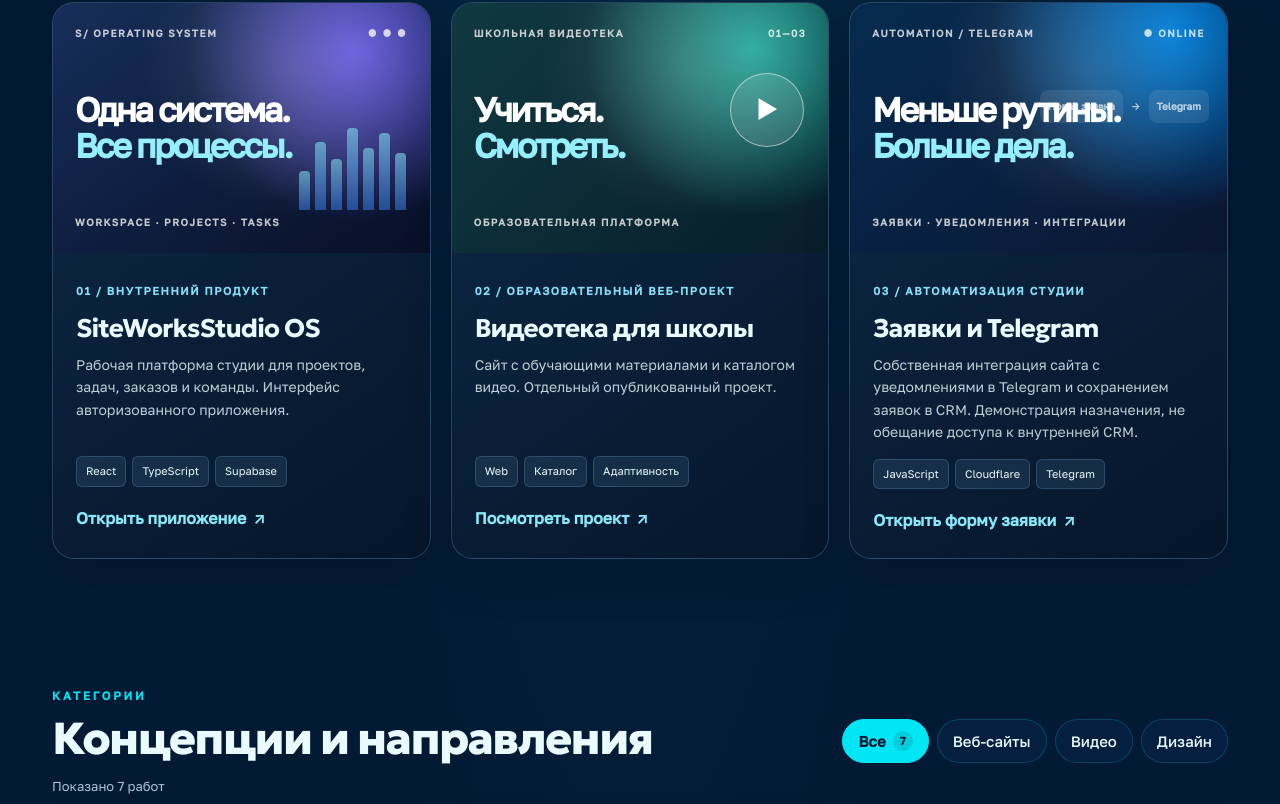
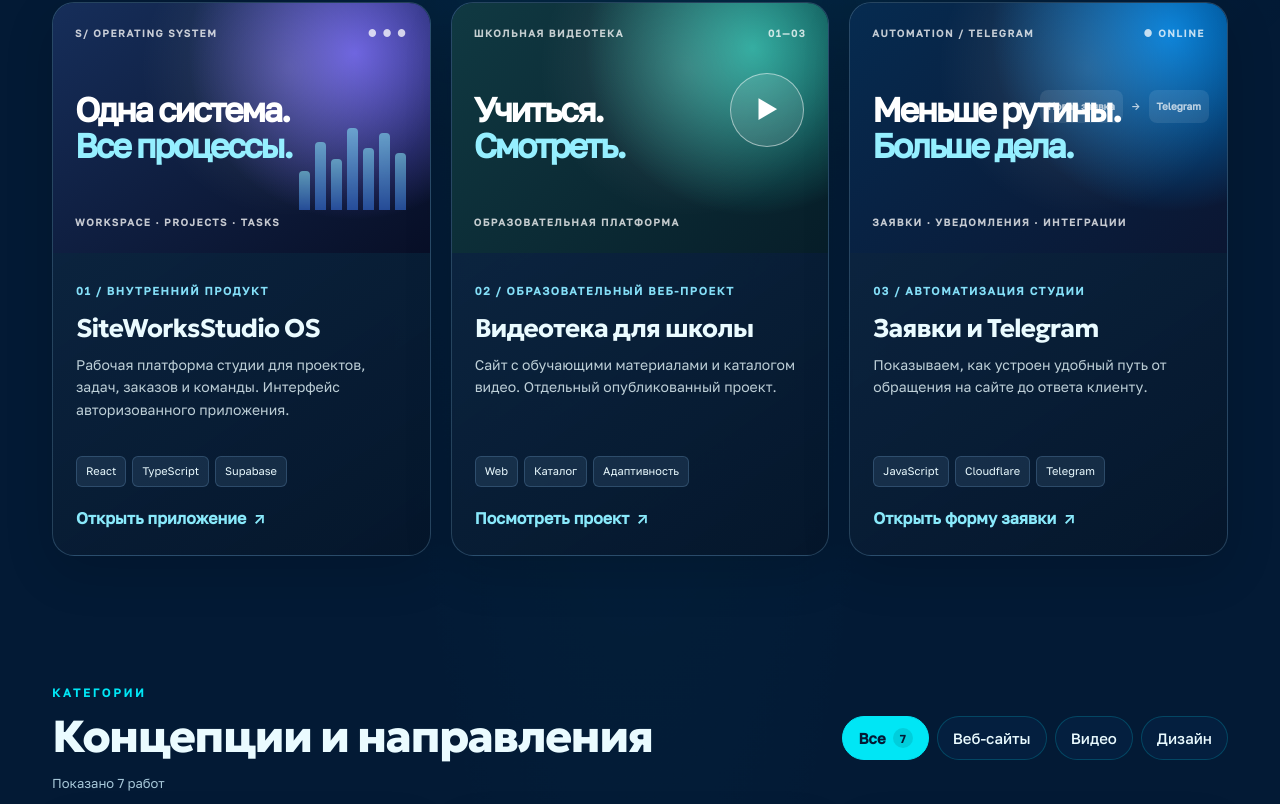
Before and after one commit to sean-way11/siteworksstudio-web, a plain HTML site: page portfolio.html in a window 1280 px wide. Shown: the part 1115-1919 px from the top of the page. Drawn offline with Linux system fonts and the light colour scheme.

Commit message:
Simplify customer-facing language in portfolio.html

```diff
--- a/portfolio.html
+++ b/portfolio.html
@@ -91,7 +91,7 @@ html.sws-motion .sws-feature-card.sws-show:hover,html.sws-motion .project-card.s
     </article>
     <article class="sws-feature-card sws-inview">
       <div class="sws-feature-visual sws-feature-bot" aria-hidden="true"><div class="sws-feature-top"><span>AUTOMATION / TELEGRAM</span><span>● ONLINE</span></div><div class="sws-feature-chat"><span>Новая заявка</span><b>→</b><span>Telegram</span></div><div class="sws-feature-big">Меньше рутины.<br><em>Больше дела.</em></div><div class="sws-feature-label">ЗАЯВКИ · УВЕДОМЛЕНИЯ · ИНТЕГРАЦИИ</div></div>
-      <div class="sws-feature-copy"><span class="sws-feature-type">03 / Автоматизация студии</span><h3>Заявки и Telegram</h3><p>Собственная интеграция сайта с уведомлениями в Telegram и сохранением заявок в CRM. Демонстрация назначения, не обещание доступа к внутренней CRM.</p><div class="sws-feature-pills"><span>JavaScript</span><span>Cloudflare</span><span>Telegram</span></div><a href="order.html">Открыть форму заявки <span aria-hidden="true">↗</span></a></div>
+      <div class="sws-feature-copy"><span class="sws-feature-type">03 / Автоматизация студии</span><h3>Заявки и Telegram</h3><p>Показываем, как устроен удобный путь от обращения на сайте до ответа клиенту.</p><div class="sws-feature-pills"><span>JavaScript</span><span>Cloudflare</span><span>Telegram</span></div><a href="order.html">Открыть форму заявки <span aria-hidden="true">↗</span></a></div>
     </article>
   </div>
 </section>
```
